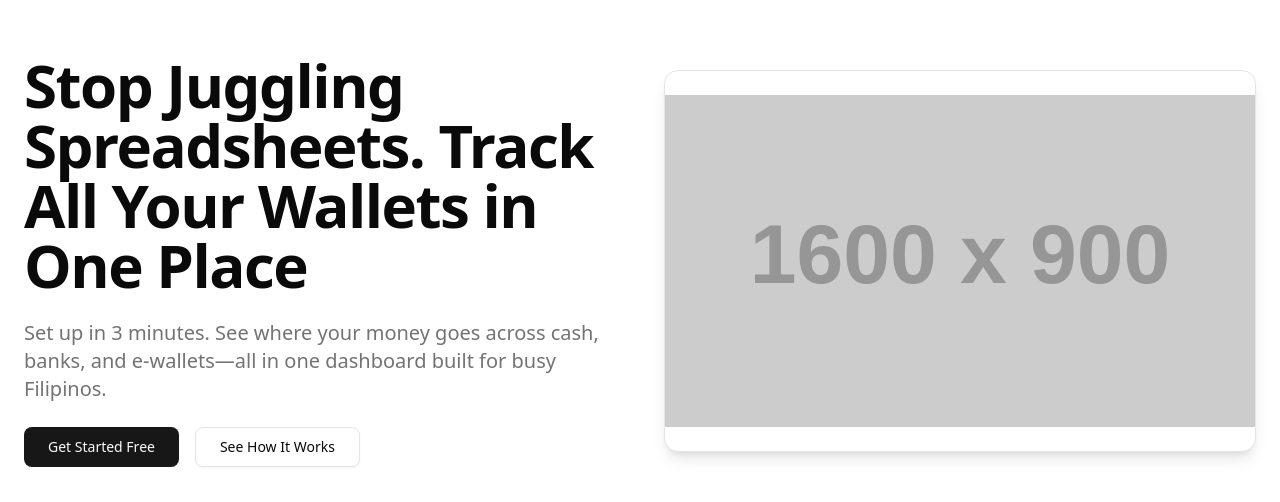
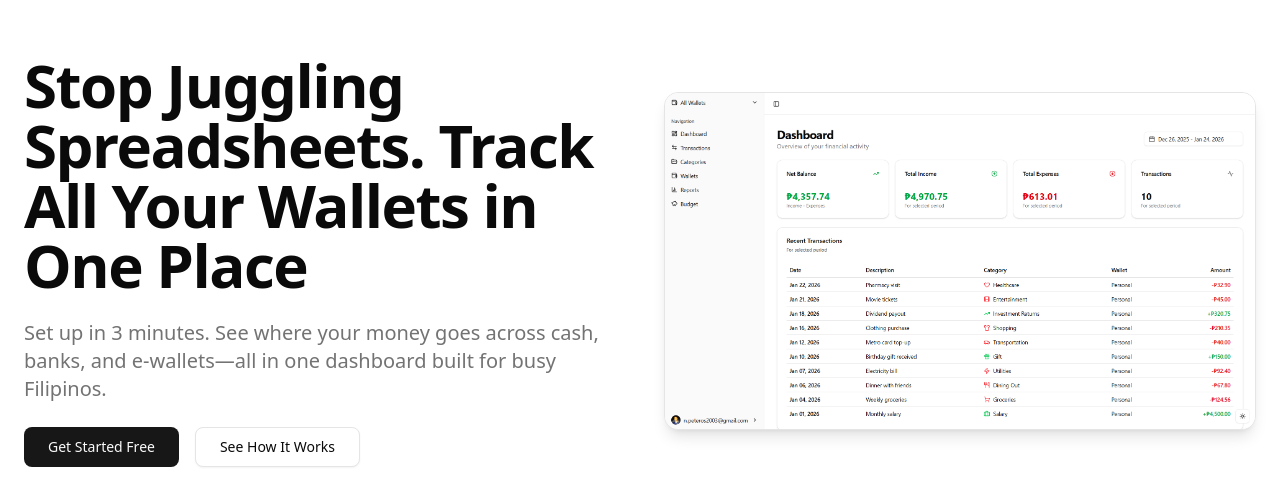
Before and after one commit to npeteros/audit, a Next.js app: page / in a window 1280 px wide. Shown: the part 153-655 px from the top of the page. Built offline with nearby package versions, Linux system fonts and the light colour scheme; no server answers.

Commit message:
chore: modify-landing-page

```diff
--- a/app/_components/hero-section.tsx
+++ b/app/_components/hero-section.tsx
@@ -25,13 +25,21 @@ export default function HeroSection() {
 
                 {/* Right Column - Dashboard Preview */}
                 <div>
-                    <Card className="rounded-xl overflow-hidden shadow-lg">
+                    <Card className="rounded-xl overflow-hidden shadow-lg p-0">
                         <Image
-                            src="https://placehold.co/1600x900.png"
+                            src="/dashboard-light.png"
                             width={1600}
                             height={900}
                             alt="AuditPH Dashboard Preview"
-                            className="w-full h-auto"
+                            className="w-full h-auto block dark:hidden"
+                            priority
+                        />
+                        <Image
+                            src="/dashboard-dark.png"
+                            width={1600}
+                            height={900}
+                            alt="AuditPH Dashboard Preview"
+                            className="w-full h-auto hidden dark:block"
                             priority
                         />
                     </Card>
--- a/app/_components/pricing-section.tsx
+++ b/app/_components/pricing-section.tsx
@@ -17,7 +17,7 @@ export default function PricingSection() {
                     <CardContent className="pt-6 text-center space-y-6">
                         <div>
                             <div className="text-5xl md:text-6xl font-bold mb-2">FREE</div>
-                            <p className="text-xl text-muted-foreground">Forever. No Tricks.</p>
+                            <p className="text-xl text-muted-foreground">No Tricks.</p>
                         </div>
 
                         <div className="space-y-3 py-6">
--- a/app/page.tsx
+++ b/app/page.tsx
@@ -31,7 +31,7 @@ export default function Page() {
                 <HeroSection />
                 <ProblemsSection />
                 <FeaturesSection />
-                <StatsSection />
+                {/* <StatsSection /> */}
                 <HowItWorksSection />
                 <PricingSection />
                 <CtaSection />
--- a/components/shared/navbar.tsx
+++ b/components/shared/navbar.tsx
@@ -16,9 +16,11 @@ import { toast } from 'sonner';
 type NavLinkProps = {
     name: string;
     href: string;
+    protected?: boolean;
 };
 
 const navLinks: NavLinkProps[] = [
+    { name: 'Dashboard', href: '/dashboard', protected: true },
     { name: 'Features', href: '/#features' },
     { name: 'How It Works', href: '/#how-it-works' },
     { name: 'Pricing', href: '/#pricing' },
@@ -58,11 +60,14 @@ export default function Navbar() {
 
                 {/* Desktop Navigation Links */}
                 <nav className="hidden md:flex md:items-center md:gap-6 lg:gap-8">
-                    {navLinks.map((link) => (
-                        <Link key={link.name} href={link.href} className="text-sm font-medium text-foreground transition-colors hover:text-foreground">
-                            {link.name}
-                        </Link>
-                    ))}
+                    {navLinks.map(
+                        (link) =>
+                            (!link.protected || (link.protected && userId)) && (
+                                <Link key={link.name} href={link.href} className="text-sm font-medium text-foreground transition-colors hover:text-foreground">
+                                    {link.name}
+                                </Link>
+                            )
+                    )}
                 </nav>
             </div>
 
```
Also changed, not shown: public/dashboard-dark.png (added), public/dashboard-light.png (added).
